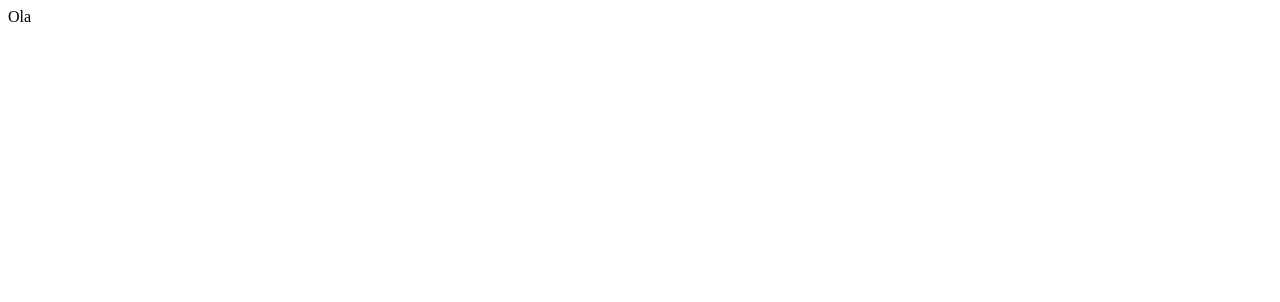
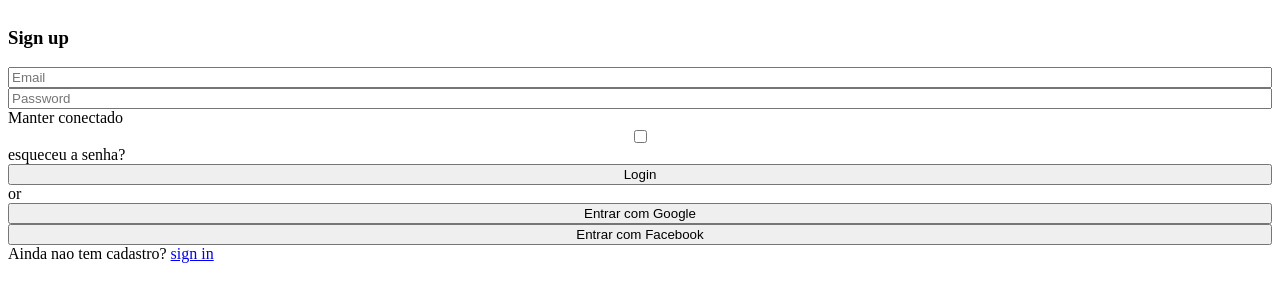
Before and after one commit to AdelinoJnr/currency-wallet, a React (Create React App) app: page /login in a window 1280 px wide. Shown: the top 302 px of the page. Built offline with nearby package versions, Linux system fonts and the light colour scheme.

Commit message:
[feat: URL request API]

```diff
--- a/src/App.js
+++ b/src/App.js
@@ -1,8 +1,14 @@
+import { Route, Switch } from 'react-router-dom';
+
+import Wallet from './pages/Wallet';
+import Login from './pages/Login';
+
 function App() {
   return (
-    <div>
-      Ola
-    </div>
+    <Switch>
+      <Route path="/login" component={Login} />
+      <Route path="/" component={Wallet} />
+    </Switch>
   );
 }
 
--- a/src/index.js
+++ b/src/index.js
@@ -3,8 +3,13 @@ import ReactDOM from 'react-dom';
 import App from './App';
 import reportWebVitals from './reportWebVitals';
 
+import { BrowserRouter } from 'react-router-dom';
+
 ReactDOM.render(
-  <App />, document.getElementById('root')
+  <BrowserRouter>
+    <App />
+  </BrowserRouter>,
+  document.getElementById('root')
 );
 
 reportWebVitals();
--- /dev/null
+++ b/src/pages/Login.jsx
@@ -0,0 +1,31 @@
+import React from 'react';
+import { Link } from 'react-router-dom';
+
+import './styles.css'
+
+function Login() {
+  return (
+    <main>
+      <h3>Sign up</h3>
+      <input
+        placeholder="Email"
+      />
+      <input
+        placeholder="Password"
+      />
+      <label htmlFor="conect">Manter conectado</label>
+      <input type="checkbox" id="conect" />
+      <span>esqueceu a senha?</span>
+      <button type="button">Login</button>
+
+      <span>or</span>
+
+      <button type="button">Entrar com Google</button>
+      <button type="button">Entrar com Facebook</button>
+
+      <span>Ainda nao tem cadastro? <Link to="/">sign in</Link></span>
+    </main>
+  );
+}
+
+export default Login;
--- /dev/null
+++ b/src/pages/Wallet.jsx
@@ -0,0 +1,23 @@
+import React, { useEffect, useState } from 'react';
+
+import { getCurrencyApi } from '../services/requestApi';
+
+function Wallet() {
+  const [currency, setCurrency] = useState({});
+
+  useEffect(() => {
+    const fetchApi = async () => {
+      const data = await getCurrencyApi();
+      setCurrency(data);
+    };
+    fetchApi();
+  }, [])
+  console.log(currency);
+  return (
+    <div>
+      Carteira
+    </div>
+  );
+}
+
+export default Wallet;
--- /dev/null
+++ b/src/pages/styles.css
@@ -0,0 +1,4 @@
+main {
+  display: flex;
+  flex-direction: column;
+}
--- /dev/null
+++ b/src/services/requestApi.js
@@ -0,0 +1,7 @@
+export const getCurrencyApi = async () => {
+  const request = await fetch('https://economia.awesomeapi.com.br/json/all');
+  const data = await request.json();
+  return data;
+};
+
+// https://www.mercadobitcoin.net/api/BTC/ticker/
```
